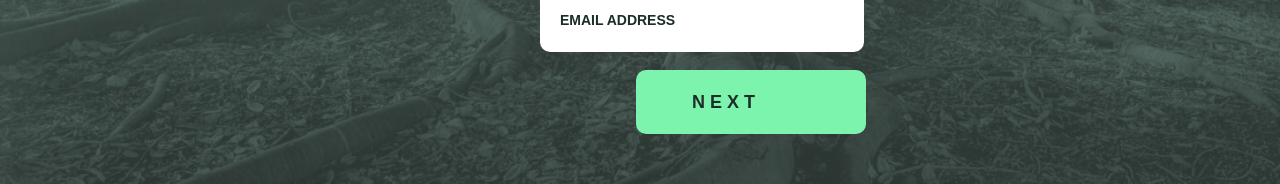
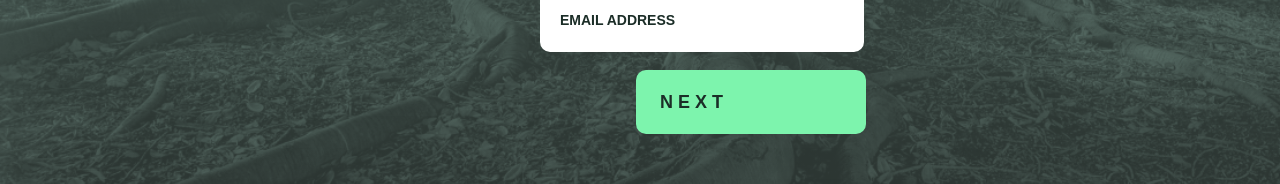
Before and after one commit to hann0r/skills-test, a React (Create React App) app: page / in a window 1280 px wide. Shown: the part 409-593 px from the top of the page. Built offline with nearby package versions, Linux system fonts and the light colour scheme; a web font is replaced by a local one.

Commit message:
adjusted button padding

```diff
--- a/src/Components/Form.module.css
+++ b/src/Components/Form.module.css
@@ -14,7 +14,7 @@
   margin-top: 8px;
   width: 230px;
   height: 64px;
-  padding-right: 56px;
+  padding-right: 120px;
 }
 
 .fullName {
```
